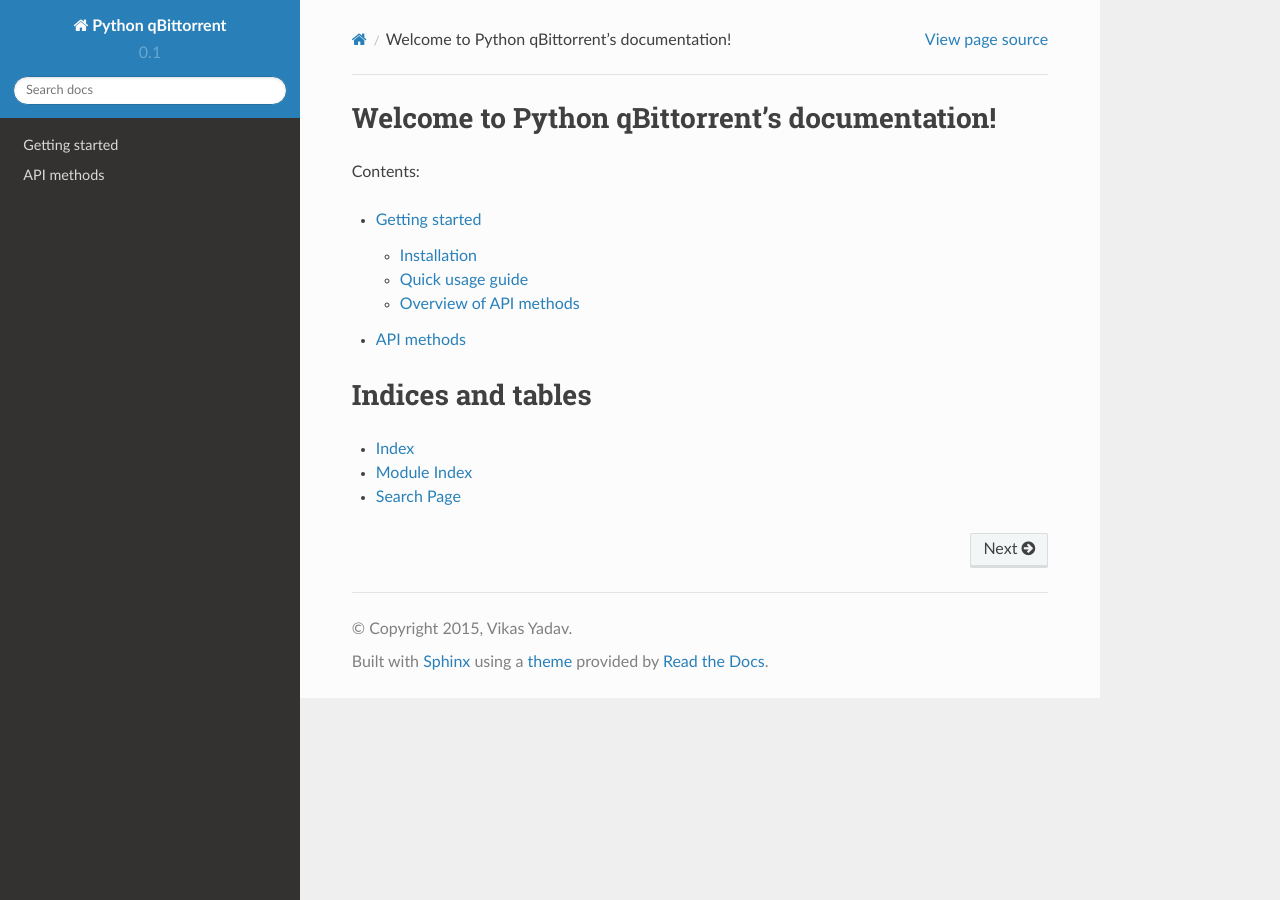
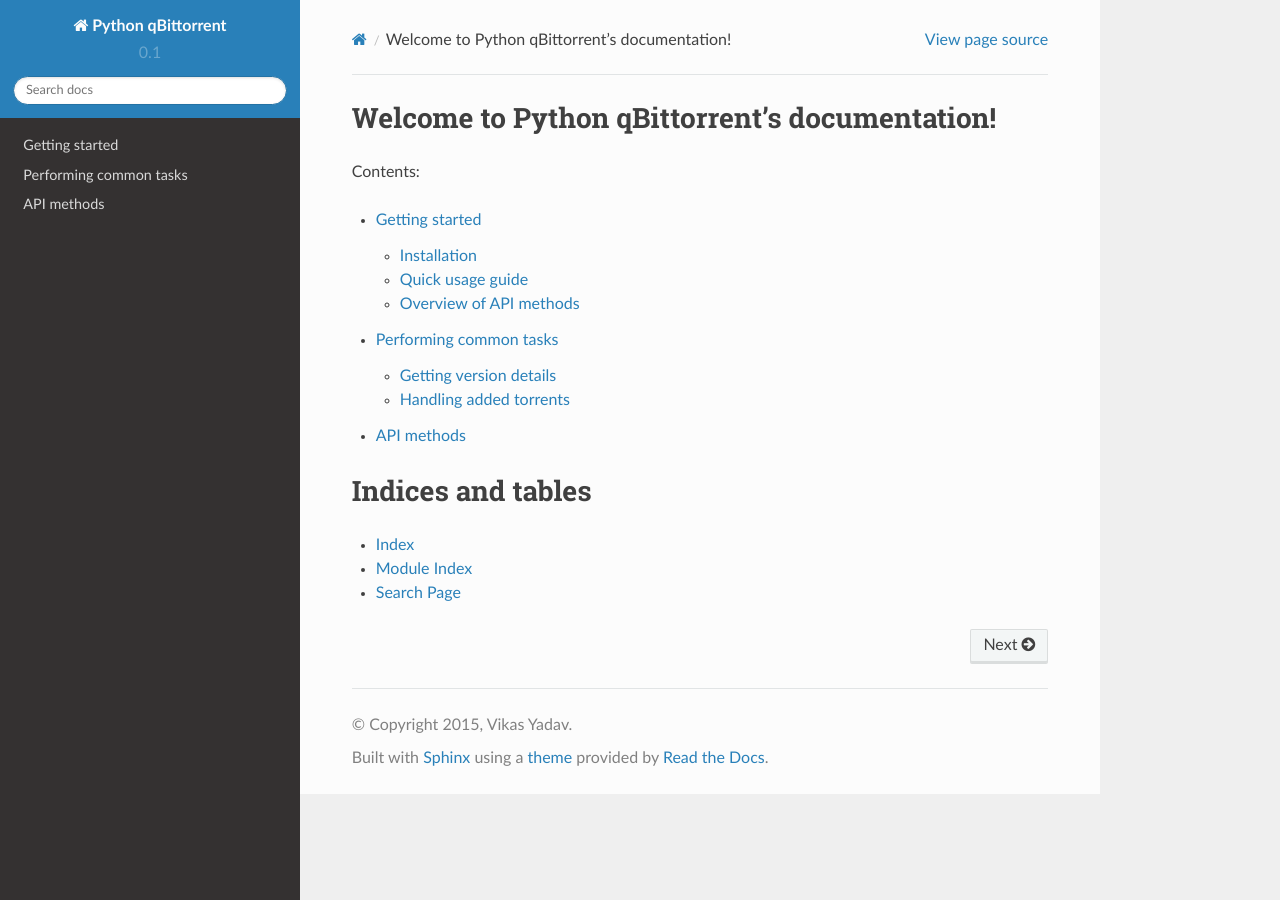
Before and after one commit to v1k45/python-qBittorrent, a Sphinx documentation site: the page built from docs/index.rst, in a window 1280 px wide. Built offline with Sphinx 7.4.7 and the Read the Docs theme 2.0.0, drawn with Linux system fonts in a browser that asks for light colours; some of the changed lines change nothing that is shown.

Commit message:
Added proper docs

```diff
--- a/docs/index.rst
+++ b/docs/index.rst
@@ -12,6 +12,7 @@
    :maxdepth: 2
 
    intro
+   tasks
    modules/api
 
 
--- /dev/null
+++ b/docs/tasks.rst
@@ -0,0 +1,94 @@
+Performing common tasks
+=======================
+
+This page is an overview of common actions you'll perform when using this wrapper. Some methods are handled diffently and some are only compatible with the latest versions. It is recommended to update your qBittorrent client to the latest version.
+
+Since we dicussed about download and pause methods on the previous page, we'll be skipping them here.
+
+Please refer `Full API method list <modules/api.html>`__
+
+Getting version details
+-----------------------
+
+- Get version info of qBittorrent client::
+
+    In [4]: qb.qbittorrent_version
+    Out[4]: u'v3.3.1'
+
+- Get API Min and Max version::
+
+    In [6]: qb.api_version
+    Out[6]: 7
+
+    In [7]: qb.api_min_version
+    Out[7]: 2
+
+Handling added torrents
+-----------------------
+
+- Add trackers to a torrent::
+
+    In [11]: tracker = 'udp://my.prvt.site:1337/announce'
+
+    In [12]: infohash = '0e6a7....infohash....5db6'
+
+    In [13]: qb.add_trackers(infohash, tracker)
+    Out[13]: {} # No matter if method fails, it always returns {}.
+
+    # to add multiple trackers, add a like break ('%0A') b/w trackers.
+
+- Deleting torrents::
+
+    infohash_list = 'A single infohash or a list() of info hashes'
+
+    qb.delete(infohash_list) # for deleting entry from qBittorrent.
+
+    qb.delete_permanently(infohash_list) # delete it from disk too.
+
+- Global speed limit values::
+
+    In [14]: qb.global_download_limit
+    Out[14]: 0
+
+    In [15]: qb.global_upload_limit
+    Out[15]: 51200
+
+    In [16]: qb.global_upload_limit = 102400
+
+    In [17]: qb.global_upload_limit
+    Out[17]: 102400
+
+- Preferences::
+
+    qb.preferences() # for getting dictionary of setting vaulues
+
+    qb.preferences['setting_name'] # for fetching a particular setting
+
+    qb.preferences['setting_name'] = 'setting-value' # for changing a setting value.
+
+    # example
+
+    In [20]: prefs = qb.preferences()
+
+    In [21]: prefs['autorun_enabled']
+    Out[21]: True
+
+    In [22]: prefs['autorun_enabled'] = False
+
+    In [23]: prefs['autorun_enabled']
+    Out[23]: False
+
+    # changing multiple settings at once:
+
+    qb.set_preferences(setting_name1=setting_value1, setting_name2=setting_value2,
+                       setting_nameN=setting_valueN)
+
+- Misc::
+
+    qb.shutdown() # shutdown qbittorrent
+
+    qb.toggle_sequential_download() # as it says
+
+    qb.logout() # logs out of current session.
+
+This page was just for important methods, Please refer `Full API method list <modules/api.html>`__
```
